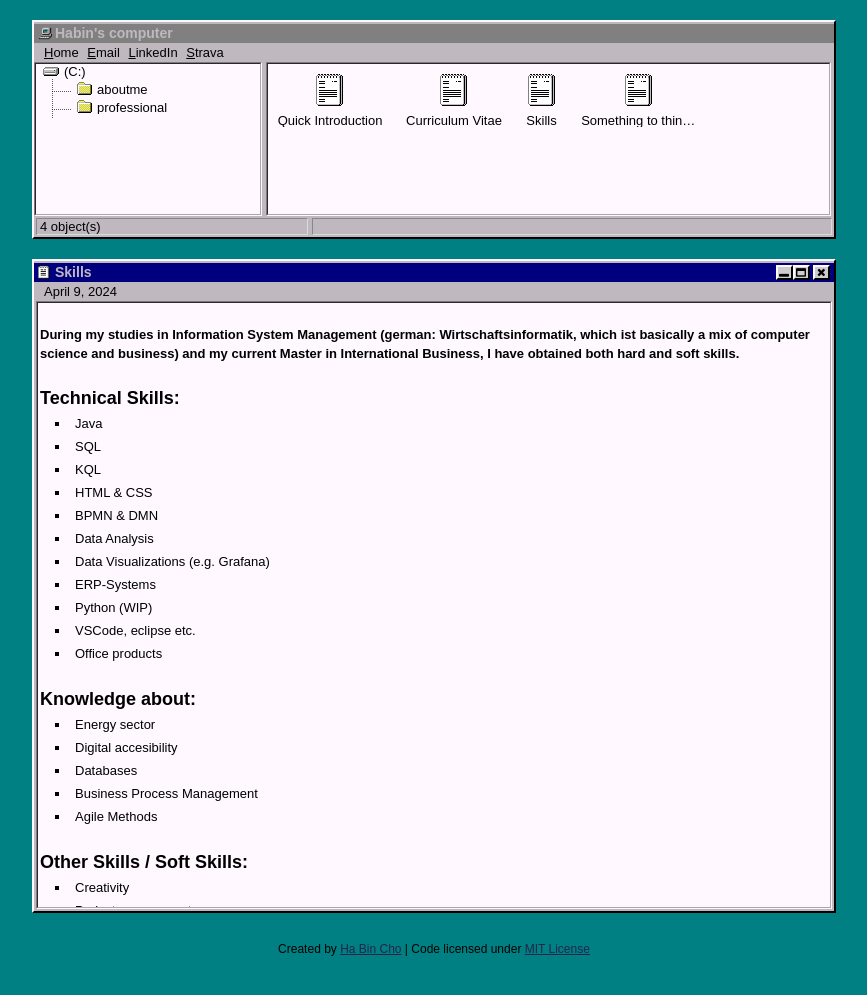
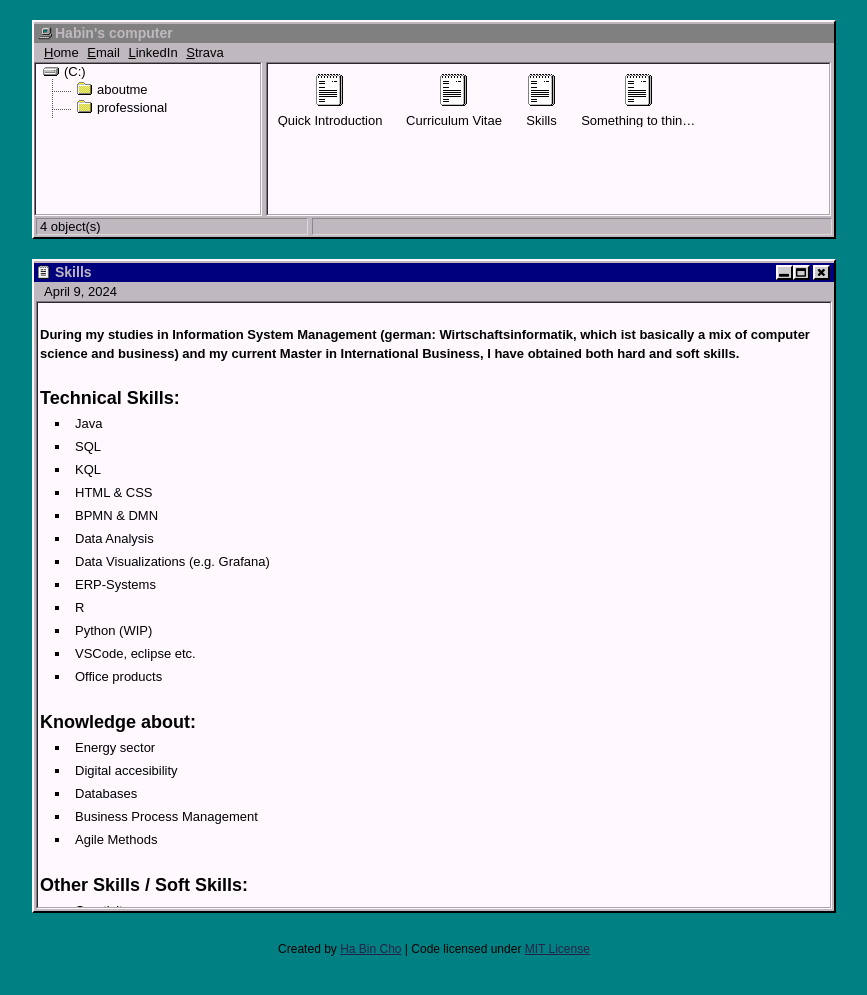
Before and after one commit to heybin314/heybin314.github.io, a Jekyll site: the page built from _posts/2024-04-09-skills.md, in a window 1280 px wide. Shown: the top 995 px of the page, without its empty margins (206-1073 px from the left). Built offline with Jekyll 4.4.1, drawn with Linux system fonts in a browser that asks for light colours.

```diff
--- a/_posts/2024-04-09-skills.md
+++ b/_posts/2024-04-09-skills.md
@@ -16,6 +16,7 @@ tags: professional aboutme
 - Data Analysis
 - Data Visualizations (e.g. Grafana)
 - ERP-Systems
+- R
 - Python (WIP)
 - VSCode, eclipse etc.
 - Office products
```
